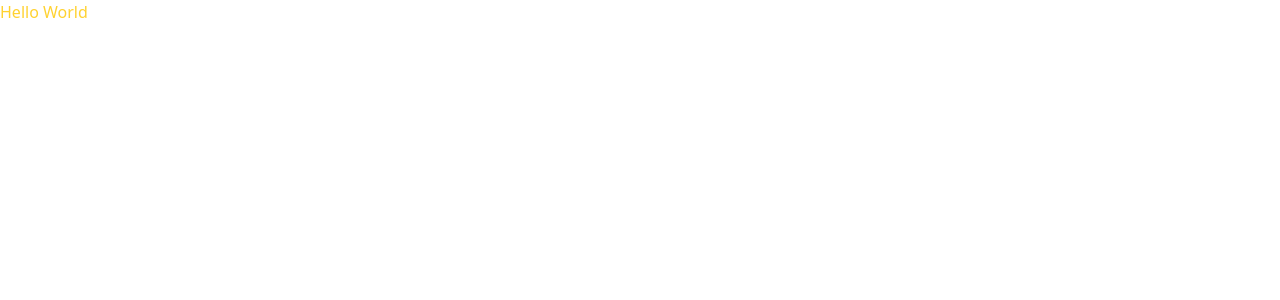
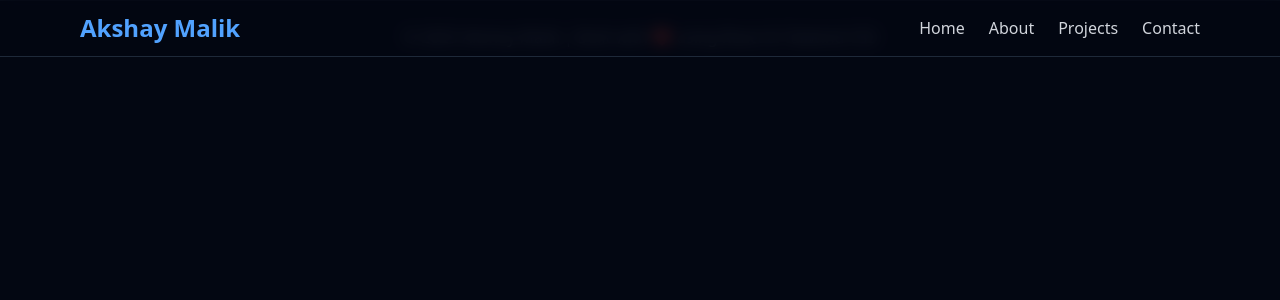
Before and after one commit to Akshay-Malik2040/Portfolio, a React (Vite) app: page / in a window 1280 px wide. Shown: the top 300 px of the page. Built offline with nearby package versions, Linux system fonts and the light colour scheme.

Commit message:
Created Navbar

```diff
--- a/src/App.jsx
+++ b/src/App.jsx
@@ -1,16 +1,15 @@
-import { useState } from 'react'
-import reactLogo from './assets/react.svg'
-import viteLogo from '/vite.svg'
-import './App.css'
+import Navbar from "./components/Navbar";
 
 function App() {
-  const [count, setCount] = useState(0)
+  return (
+    <div className="bg-gray-950 text-gray-100 min-h-screen">
+      <Navbar />
 
-  return (
-    <>
-      <div className='text-amber-300'>Hello World</div>
-    </>
-  )
+      <footer className="text-center py-6 text-gray-400 border-t border-gray-800">
+        © 2025 Akshay Malik | Built with ❤️ using React & Tailwind CSS
+      </footer>
+    </div>
+  );
 }
 
-export default App
+export default App;
--- /dev/null
+++ b/src/components/Navbar.jsx
@@ -0,0 +1,20 @@
+const Navbar = () => {
+    return (
+        <nav className="fixed w-full bg-gray-950/80 backdrop-blur-sm border-b border-gray-800 z-50">
+            <div className="max-w-6xl mx-auto px-4 py-3 flex justify-between items-center">
+                <h1 className="text-2xl font-bold text-blue-400">Akshay Malik</h1>
+                <ul className="flex space-x-6 text-gray-300">
+                    {["Home", "About", "Projects", "Contact"].map((item) => (
+                        <li key={item}>
+                            <a href={`#${item.toLowerCase()}`} className="hover:text-blue-400 transition">
+                                {item}
+                            </a>
+                        </li>
+                    ))}
+                </ul>
+            </div>
+        </nav>
+    )
+}
+
+export default Navbar;
```
Also changed, not shown: src/components/About.jsx (added), src/components/Contact.jsx (added), src/components/Hero.jsx (added), src/components/Projects.jsx (added).
